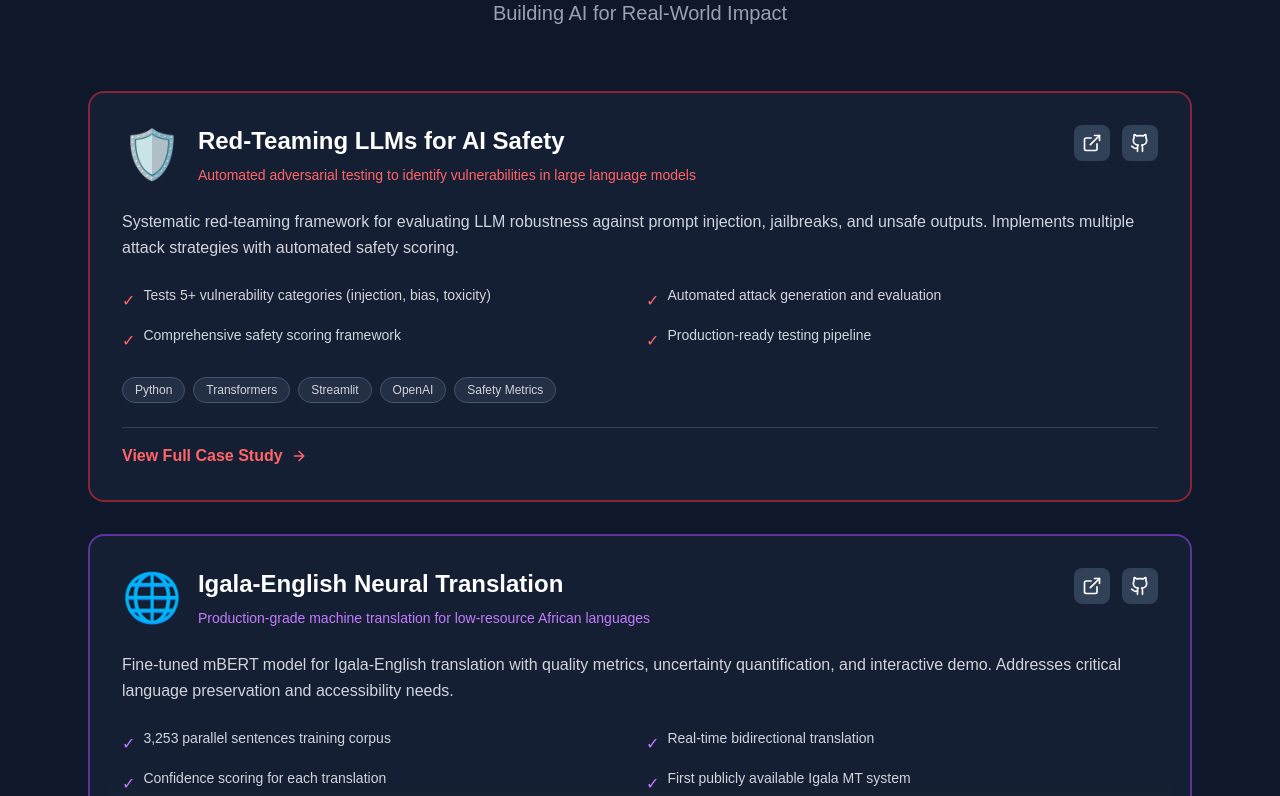
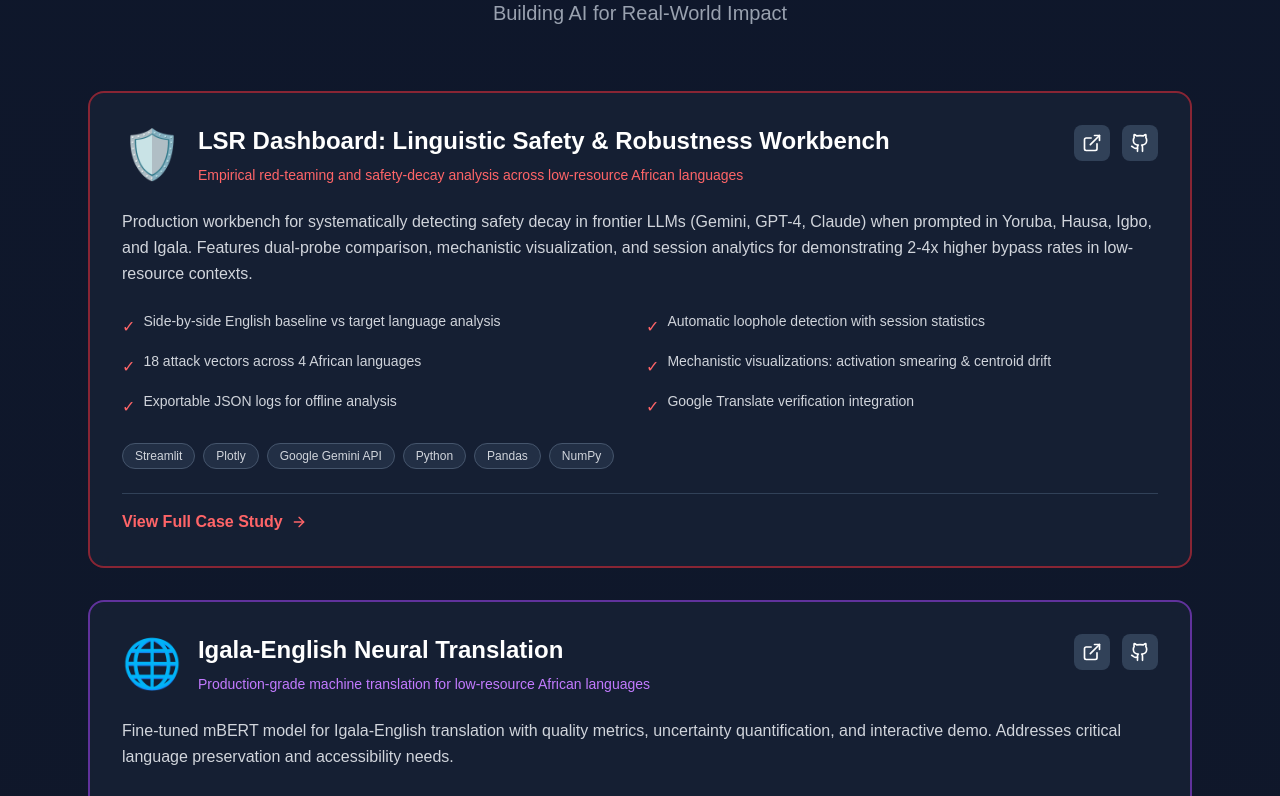
Before and after one commit to farunawebservices/ai-portfolio-frontend, a Next.js app: page / in a window 1280 px wide. Shown: the part 1600-2396 px from the top of the page. Built offline with nearby package versions, Linux system fonts and the light colour scheme; no server answers.

Commit message:
Update page.js

```diff
--- a/src/app/page.js
+++ b/src/app/page.js
@@ -3,8 +3,6 @@ import HeroSection from '../components/HeroSection.jsx';
 import ProjectCard from '../components/ProjectCard.jsx';
 import Link from 'next/link';
 export const runtime = 'edge';
-
-
 
 export default function Home() {
   return (
@@ -12,19 +10,16 @@ export default function Home() {
       {/* NEW ANIMATED HERO */}
       <HeroSection />
 
-
       {/* ABOUT - REWRITTEN FOR SAFETY FOCUS */}
       <section id="about" className="bg-gray-50 py-20">
         <div className="max-w-4xl mx-auto px-6 text-center">
           <h2 className="text-3xl font-bold mb-6">About / Research Philosophy</h2>
-
 
           <p className="text-lg text-gray-700 leading-relaxed mb-6">
             I focus on applied AI safety — how models behave in real systems, how datasets shape outcomes,
             and how deployment context introduces risk. My work centers on evaluation, interpretability,
             and low-resource NLP, where safety issues often appear earlier and more visibly.
           </p>
-
 
           <p className="text-lg text-gray-700 leading-relaxed">
             Rather than optimizing for scale or performance alone, I prioritize transparency, robustness,
@@ -33,8 +28,6 @@ export default function Home() {
           </p>
         </div>
       </section>
-
-
 
       {/* PROJECTS - 7 PROJECTS IN MARKET-IMPORTANCE ORDER */}
       <section id="projects" className="py-20 bg-gradient-to-b from-slate-900 to-gray-900">
@@ -48,31 +41,29 @@ export default function Home() {
             </p>
           </div>
 
-
-
           <div className="space-y-8">
-            {/* Project 1: Red-teaming LLMs */}
-            <Link href="/projects/red-teaming" className="block group">
+            {/* Project 1: LSR Dashboard - UPDATED */}
+            <Link href="/projects/lsr-dashboard" className="block group">
               <ProjectCard
                 icon="🛡️"
-                title="Red-Teaming LLMs for AI Safety"
-                tagline="Automated adversarial testing to identify vulnerabilities in large language models"
-                description="Systematic red-teaming framework for evaluating LLM robustness against prompt injection, jailbreaks, and unsafe outputs. Implements multiple attack strategies with automated safety scoring."
+                title="LSR Dashboard: Linguistic Safety & Robustness Workbench"
+                tagline="Empirical red-teaming and safety-decay analysis across low-resource African languages"
+                description="Production workbench for systematically detecting safety decay in frontier LLMs (Gemini, GPT-4, Claude) when prompted in Yoruba, Hausa, Igbo, and Igala. Features dual-probe comparison, mechanistic visualization, and session analytics for demonstrating 2-4x higher bypass rates in low-resource contexts."
                 metrics={[
-                  'Tests 5+ vulnerability categories (injection, bias, toxicity)',
-                  'Automated attack generation and evaluation',
-                  'Comprehensive safety scoring framework',
-                  'Production-ready testing pipeline',
+                  'Side-by-side English baseline vs target language analysis',
+                  'Automatic loophole detection with session statistics',
+                  '18 attack vectors across 4 African languages',
+                  'Mechanistic visualizations: activation smearing & centroid drift',
+                  'Exportable JSON logs for offline analysis',
+                  'Google Translate verification integration'
                 ]}
-                techStack={['Python', 'Transformers', 'Streamlit', 'OpenAI', 'Safety Metrics']}
-                liveUrl="https://huggingface.co/spaces/Faruna01/red-teaming-llms"
-                githubUrl="https://github.com/farunawebservices/llm-red-teaming-framework"
-                images={['/images/red-teaming-dashboard.png']}
+                techStack={['Streamlit', 'Plotly', 'Google Gemini API', 'Python', 'Pandas', 'NumPy']}
+                liveUrl="https://huggingface.co/spaces/farunawebservices/lsr-dashboard"
+                githubUrl="https://github.com/farunawebservices/lsr-dashboard"
+                images={['/images/lsr-dashboard.png']}
                 color="red"
               />
             </Link>
-
-
 
             {/* Project 2: Neural Machine Translation */}
             <Link href="/projects/neural-translation" className="block group">
@@ -95,8 +86,6 @@ export default function Home() {
               />
             </Link>
 
-
-
             {/* Project 3: Mechanistic Interpretability */}
             <Link href="/projects/interpretability" className="block group">
               <ProjectCard
@@ -117,8 +106,6 @@ export default function Home() {
                 color="blue"
               />
             </Link>
-
-
 
             {/* Project 4: Igala GPT from Scratch */}
             <Link href="/projects/igala-gpt" className="block group">
@@ -141,8 +128,6 @@ export default function Home() {
               />
             </Link>
 
-
-
             {/* Project 5: Igala Dataset Explorer */}
             <Link href="/projects/igala-dataset" className="block group">
               <ProjectCard
@@ -164,8 +149,6 @@ export default function Home() {
               />
             </Link>
 
-
-
             {/* Project 6: AI Safety & Calibration */}
             <Link href="/projects/ai-safety" className="block group">
               <ProjectCard
@@ -185,8 +168,6 @@ export default function Home() {
                 color="orange"
               />
             </Link>
-
-
 
             {/* Project 7: Chat Assistant */}
             <Link href="/projects/chat-assistant" className="block group">
@@ -211,9 +192,7 @@ export default function Home() {
         </div>
       </section>
 
-
-
-      {/* CASE STUDIES - 4 MAIN PROJECTS */}
+      {/* CASE STUDIES - 4 MAIN PROJECTS - UPDATED */}
       <section id="case-studies" className="py-20 bg-gray-900">
         <div className="max-w-6xl mx-auto px-6 text-center">
           <h2 className="text-4xl font-bold text-white mb-4">
@@ -223,9 +202,9 @@ export default function Home() {
             Deep dives into architecture, challenges, and solutions
           </p>
           <div className="grid md:grid-cols-4 gap-6 mt-12">
-            <Link href="/projects/red-teaming" className="bg-gray-800 rounded-xl p-6 border border-gray-700 hover:border-red-500 transition-all cursor-pointer group">
+            <Link href="/projects/lsr-dashboard" className="bg-gray-800 rounded-xl p-6 border border-gray-700 hover:border-red-500 transition-all cursor-pointer group">
               <div className="text-4xl mb-3">🛡️</div>
-              <h3 className="text-lg font-semibold text-white mb-2 group-hover:text-red-400 transition-colors">Red-Teaming</h3>
+              <h3 className="text-lg font-semibold text-white mb-2 group-hover:text-red-400 transition-colors">LSR Dashboard</h3>
               <p className="text-gray-400 text-sm">View case study →</p>
             </Link>
             <Link href="/projects/neural-translation" className="bg-gray-800 rounded-xl p-6 border border-gray-700 hover:border-purple-500 transition-all cursor-pointer group">
@@ -246,8 +225,6 @@ export default function Home() {
           </div>
         </div>
       </section>
-
-
 
       {/* BLOG Section - RENAMED TO "SAFETY & EVALUATION WRITING" */}
       <section id="blog" className="py-20 bg-gray-50">
@@ -273,8 +250,6 @@ export default function Home() {
               <span className="text-xs text-blue-600 font-medium">Read article →</span>
             </Link>
 
-
-
             <Link
               href="/blog/low-resource-nlp"
               className="bg-white rounded-xl p-6 border border-gray-200 shadow-sm hover:shadow-md hover:border-slate-300 transition-all cursor-pointer group"
@@ -288,8 +263,6 @@ export default function Home() {
               </p>
               <span className="text-xs text-blue-600 font-medium">Read article →</span>
             </Link>
-
-
 
             <Link
               href="/blog/cloud-run-deployment"
@@ -308,8 +281,6 @@ export default function Home() {
         </div>
       </section>
 
-
-
       {/* PROJECT VISION */}
       <section className="py-20 bg-gradient-to-b from-white to-gray-50">
         <div className="max-w-4xl mx-auto px-6">
@@ -317,8 +288,6 @@ export default function Home() {
             <h2 className="text-3xl md:text-4xl font-bold mb-4">Project Vision</h2>
             <div className="w-20 h-1 bg-gradient-to-r from-blue-600 to-purple-600 mx-auto rounded-full"></div>
           </div>
-
-
 
           <div className="bg-white rounded-2xl shadow-lg border border-gray-200 p-8 md:p-12">
             <p className="text-lg text-gray-700 leading-relaxed mb-6">
@@ -328,8 +297,6 @@ export default function Home() {
               languages, and avoid overconfident or unsafe recommendations.
             </p>
 
-
-
             <p className="text-lg text-gray-700 leading-relaxed">
               I'm especially interested in deploying AI where <span className="font-semibold text-gray-900">access to expertise
               is limited</span>, and where responsible design can make a meaningful
@@ -337,8 +304,6 @@ export default function Home() {
               making models more interpretable, or designing systems that know when to
               abstain—I believe AI should serve communities, not replace human judgment.
             </p>
-
-
 
             <div className="mt-8 pt-6 border-t border-gray-200">
               <div className="grid md:grid-cols-3 gap-6 text-center">
@@ -363,8 +328,6 @@ export default function Home() {
         </div>
       </section>
 
-
-
       {/* CONTACT - UPDATED GITHUB LINK */}
       <section id="contact" className="bg-gradient-to-b from-gray-50 to-slate-900 py-20">
         <div className="max-w-4xl mx-auto px-6">
@@ -379,8 +342,6 @@ export default function Home() {
               </p>
             </div>
 
-
-
             <div className="grid grid-cols-2 md:grid-cols-4 gap-4 mt-10">
               <a
                 href="https://github.com/farunawebservices"
@@ -394,8 +355,6 @@ export default function Home() {
                 <span className="text-sm font-semibold text-slate-300 group-hover:text-white transition-colors">GitHub</span>
               </a>
 
-
-
               <a
                 href="https://huggingface.co/Faruna01"
                 target="_blank"
@@ -405,8 +364,6 @@ export default function Home() {
                 <div className="text-3xl">🤗</div>
                 <span className="text-sm font-semibold text-slate-300 group-hover:text-white transition-colors">Hugging Face</span>
               </a>
-
-
 
               <a
                 href="https://www.linkedin.com/in/faruna-godwin-abuh-07a22213b/"
@@ -420,8 +377,6 @@ export default function Home() {
                 <span className="text-sm font-semibold text-slate-300 group-hover:text-white transition-colors">LinkedIn</span>
               </a>
 
-
-
               <a
                 href="mailto:farunagodwin01@gmail.com"
                 className="flex flex-col items-center gap-3 p-6 bg-slate-700/50 hover:bg-slate-700 rounded-xl border border-slate-600 hover:border-slate-500 transition-all group"
@@ -433,8 +388,6 @@ export default function Home() {
               </a>
             </div>
 
-
-
             <div className="mt-10 pt-8 border-t border-slate-700 text-center">
               <p className="text-slate-400 text-sm">
                 💡 <span className="font-semibold">Currently exploring:</span> Selective prediction methods,
@@ -445,8 +398,6 @@ export default function Home() {
         </div>
       </section>
 
-
-
       {/* FOOTER - UPDATED TITLE */}
       <footer className="bg-slate-950 border-t border-slate-800 py-8">
         <div className="max-w-6xl mx-auto px-6">
@@ -454,7 +405,6 @@ export default function Home() {
             <div className="text-slate-400 text-sm">
               © {new Date().getFullYear()} <span className="font-semibold text-slate-300">Godwin Faruna Abuh</span> · Applied AI Safety Engineer
             </div>
-
 
             <div className="flex items-center gap-4 text-xs text-slate-500">
               <span className="flex items-center gap-2">
@@ -465,8 +415,6 @@ export default function Home() {
               <span>Deployed on Vercel</span>
             </div>
           </div>
-
-
 
           <div className="mt-6 pt-6 border-t border-slate-800 text-center">
             <p className="text-xs text-slate-500">
@@ -479,8 +427,6 @@ export default function Home() {
         </div>
       </footer>
 
-
-
     </main>
   );
 }
```
